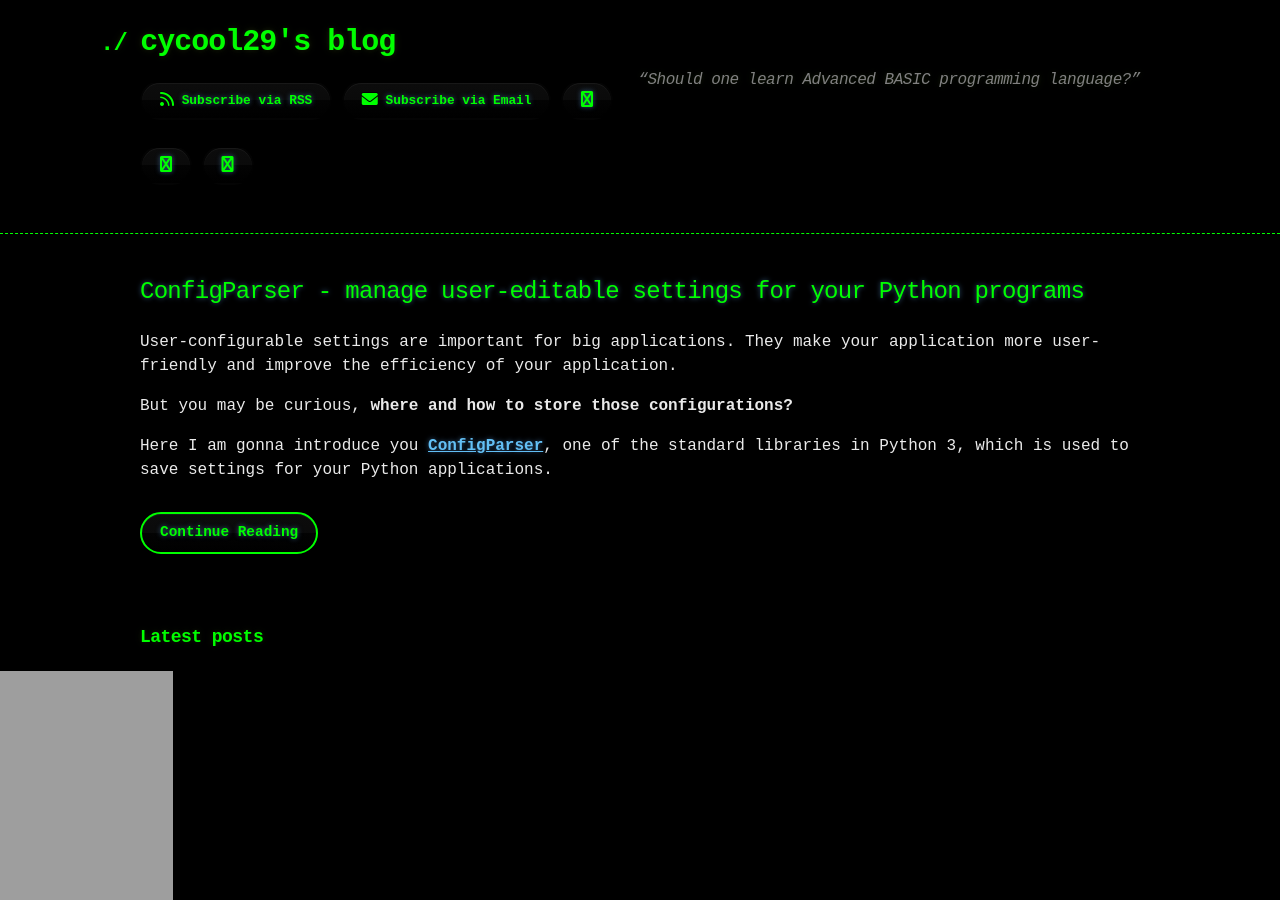
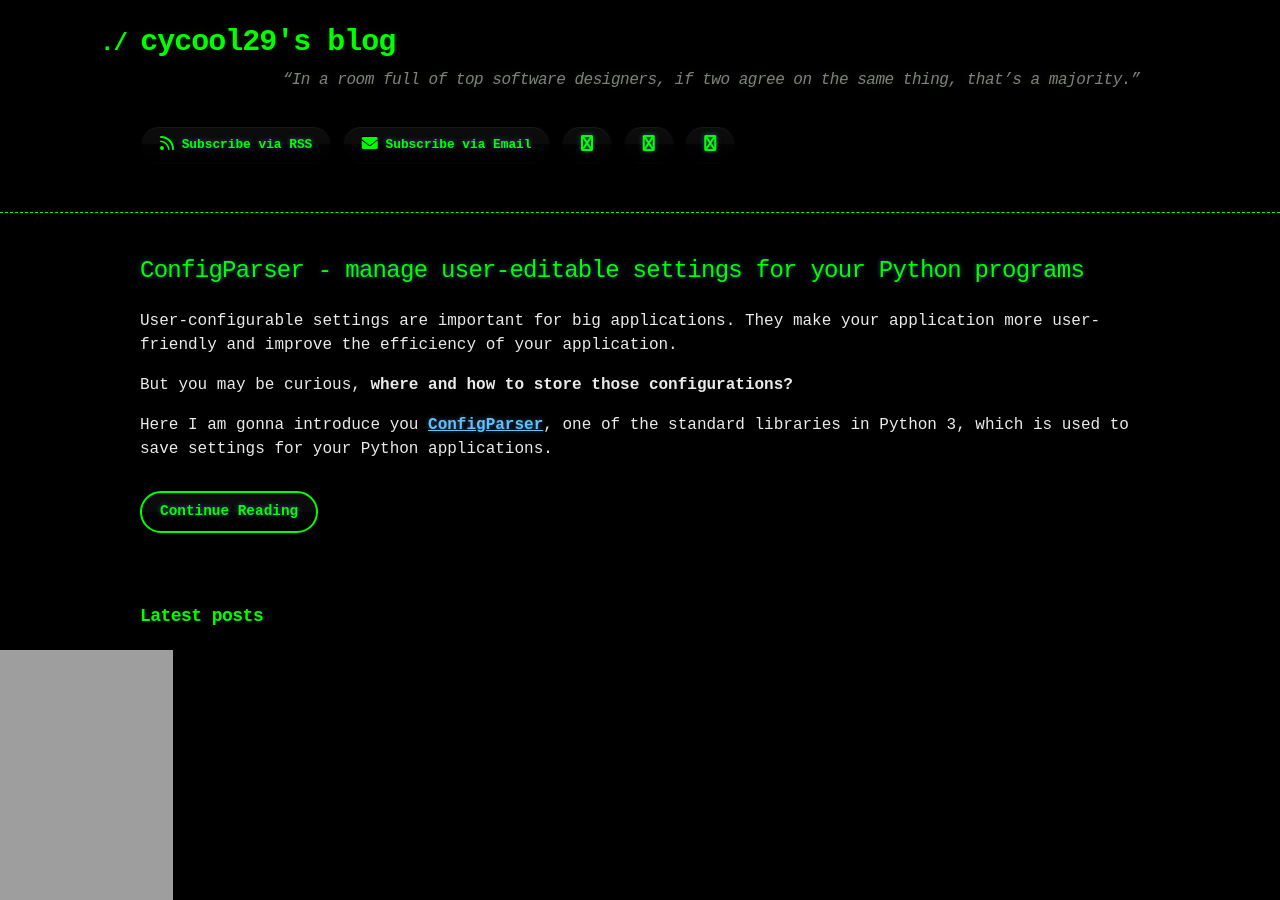
Before and after one commit to cycool29/cycool29.github.io, a Jekyll site: the page built from index.md, in a window 1280 px wide and 900 px high. Built offline with Jekyll 4.4.1, drawn with Linux system fonts in a browser that asks for light colours; a style sheet for code colours, icons or effects is not loaded.

Commit message:
Update quotes

```diff
--- a/_config.yml
+++ b/_config.yml
@@ -1,5 +1,5 @@
 title: cycool29's blog
-description: "“Should one learn Advanced BASIC programming language?” "
+description: "“In a room full of top software designers, if two agree on the same thing, that’s a majority.” "
 bio: A high school student. Intermediate in Python, Git, Bash. Learning JavaScript. He/Him. "
 author: cycool29
 url: https://cycool29.github.io
```
